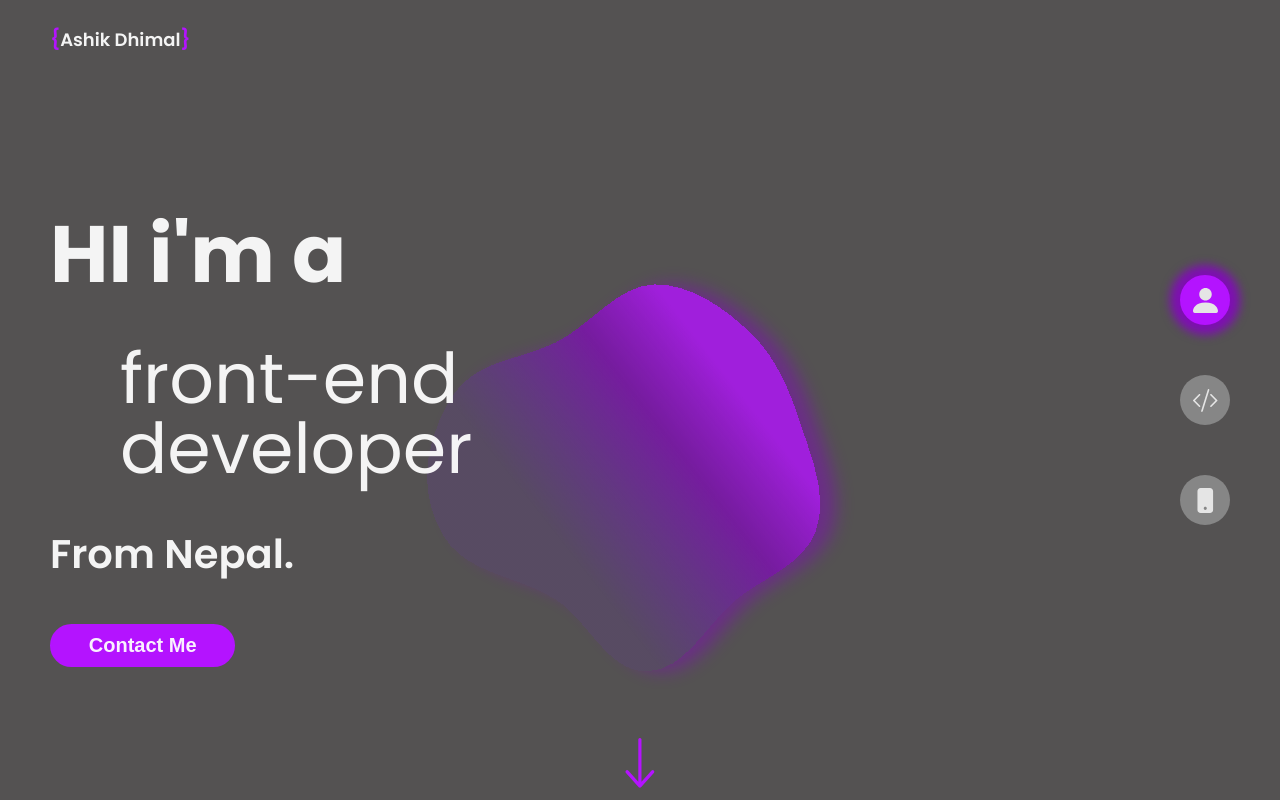
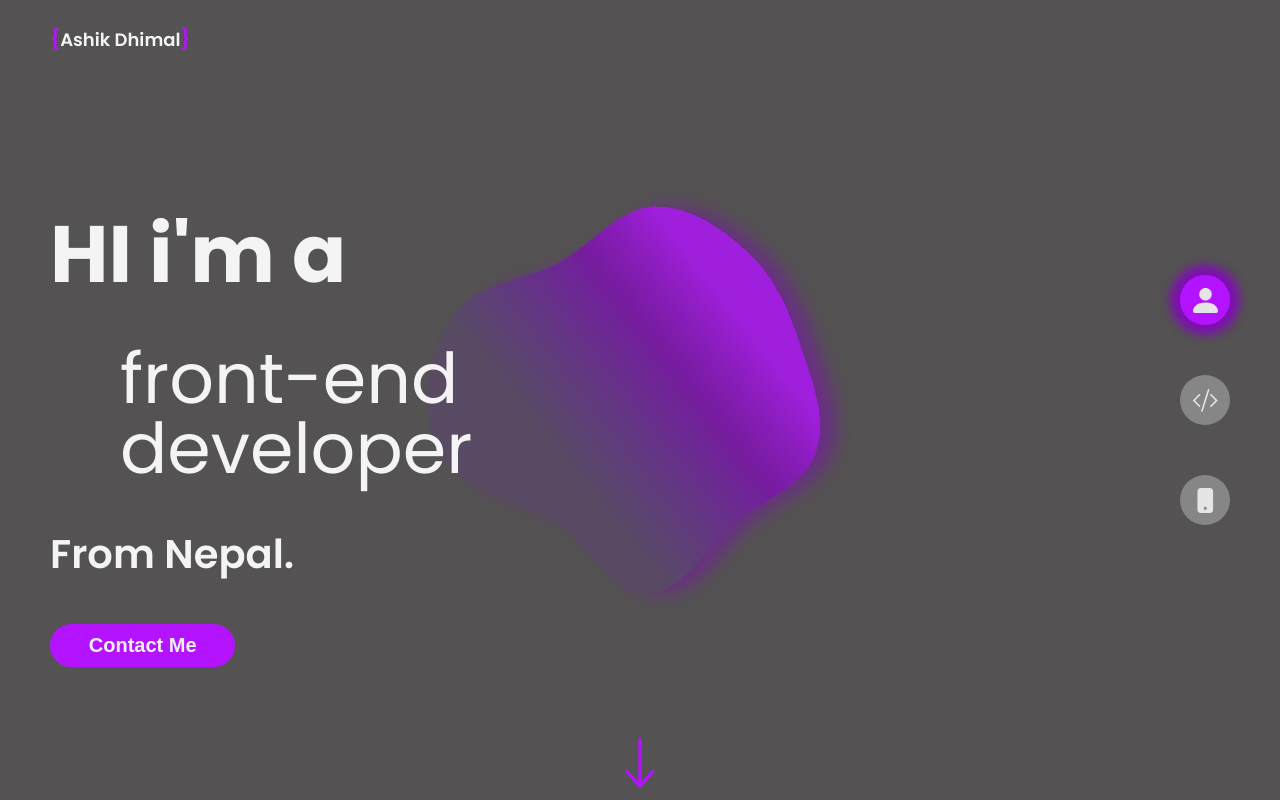
Before and after one commit to Ashik-AD/my-portfolio, a React (Create React App) app: page / in a window 1280 px wide. Built offline with nearby package versions, Linux system fonts and the light colour scheme.

Commit message:
🐣 center the blob

```diff
--- a/src/components/main/Main.jsx
+++ b/src/components/main/Main.jsx
@@ -16,8 +16,8 @@
                     <span className="text-main text-18">Ashik Dhimal</span>
                     <span className="brackets text-purple text-20">{'}'}</span>
                 </article>
-                <div className="blob-wrapper h-screen top-0">
-                    <Blob className="sm-blob-h sm-blob-w absolute center-element opacity-8"/>
+                <div className="blob-wrapper absolute h-screen w-full top-0 flex items-center content-center">
+                    <Blob className="sm-blob-h sm-blob-w opacity-8"/>
                 </div>
                 <div className="absolute h-screen top-0 flex flex-col justify-center text-main space-y-2 sm-space-y sm-pt-10 line-h-1 zindex-above-all">
                     <span className="text-35 sm-text-80 font-bold">HI i'm a</span>
```
